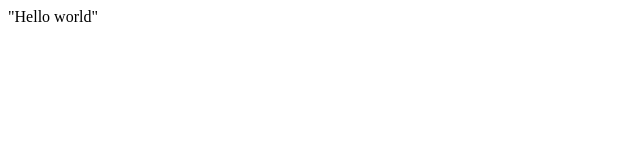
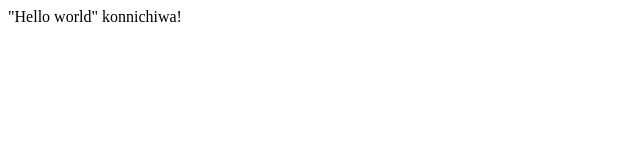
Before and after one commit to marvinbables/marvinbables.github.io, a plain HTML site: page index.html in a window 1280 px wide. Shown: the whole page, without its empty margins (0-640 px from the left). Drawn offline with Linux system fonts and the light colour scheme.

Commit message:
added body and message

```diff
--- a/index.html
+++ b/index.html
@@ -2,7 +2,7 @@
 	<head>
 		<title>Github and Debugging</title>
 	</head>
-
-"Hello world"
-
+	<body>
+		"Hello world" konnichiwa!
+	</body>
 </html>
```
